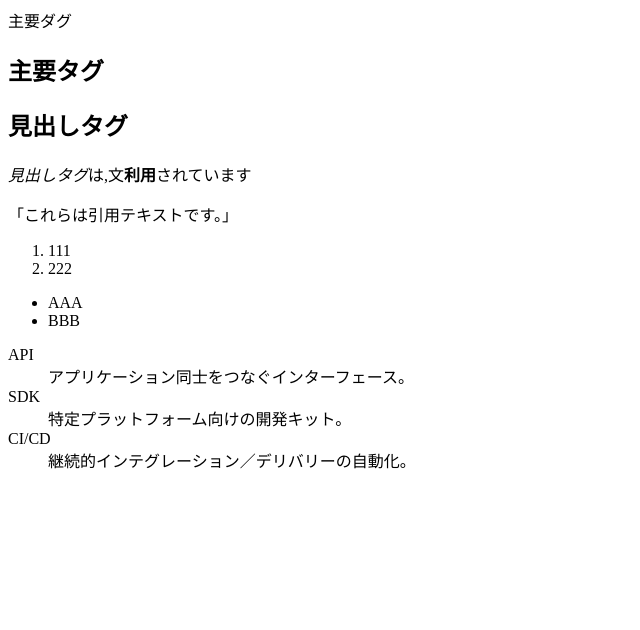
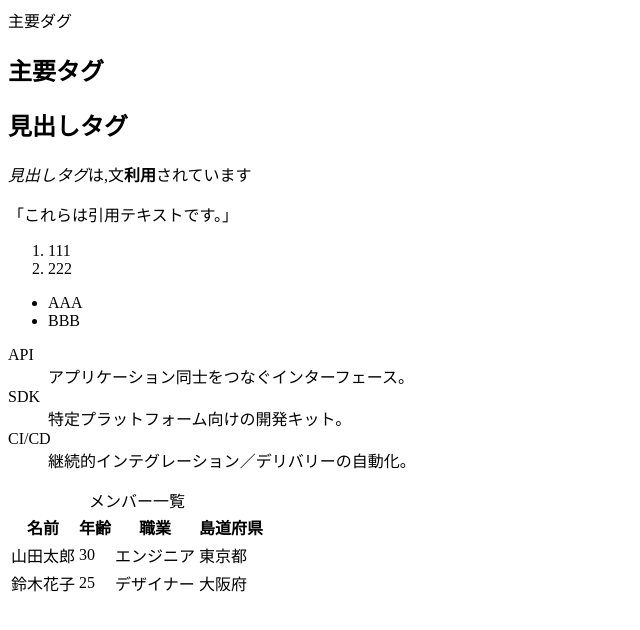
Before and after one commit to 25509KIMJONGHEON/IE-SP2, a plain HTML site: page 6th.html in a window 1280 px wide. Shown: the whole page, without its empty margins (0-640 px from the left). Drawn offline with Linux system fonts and the light colour scheme.

Commit message:
主要タグ学習のためにtable要素を追加し、メンバー一覧を表示する表を実装しました。

```diff
--- a/6th.html
+++ b/6th.html
@@ -48,6 +48,36 @@
                     <dd>継続的インテグレーション／デリバリーの自動化。</dd>
                 </dl>
             </section>
+
+            <section>
+                <table>
+                    <caption>メンバー一覧</caption>
+                    <thead>
+                        <tr>
+                            <th>名前</th>
+                            <th>年齢</th>
+                            <th>職業</th>
+                            <th>島道府県</th>
+                        </tr>
+                    </thead>
+                    <tbody>
+                        <tr>
+                            <td>山田太郎</td>
+                            <td>30</td>
+                            <td>エンジニア</td>
+                            <td>東京都</td>
+                        </tr>
+                        <tr>
+                            <td>鈴木花子</td>
+                            <td>25</td>
+                            <td>デザイナー</td>
+                            <td>大阪府</td>
+                        </tr>
+                    </tbody>
+                </table>
+            </section>
+
+
         </article>
     </main>
 
```
